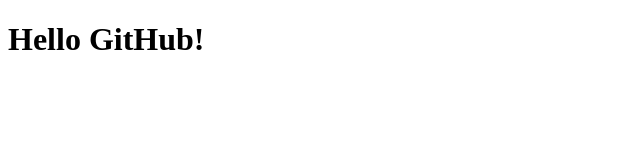
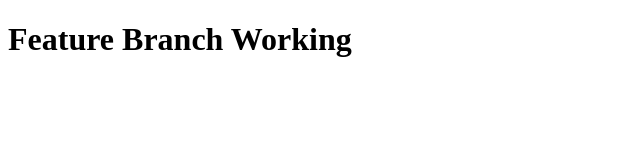
Before and after one commit to trishureddy/git-practice, a plain HTML site: page index.html in a window 1280 px wide. Shown: the whole page, without its empty margins (0-640 px from the left). Drawn offline with Linux system fonts and the light colour scheme.

Commit message:
updated in feature branch

```diff
--- a/index.html
+++ b/index.html
@@ -4,6 +4,6 @@
     <title>My First Git Project</title>
 </head>
 <body>
-    <h1>Hello GitHub!</h1>
+    <h1>Feature Branch Working</h1>
 </body>
 </html>
```
